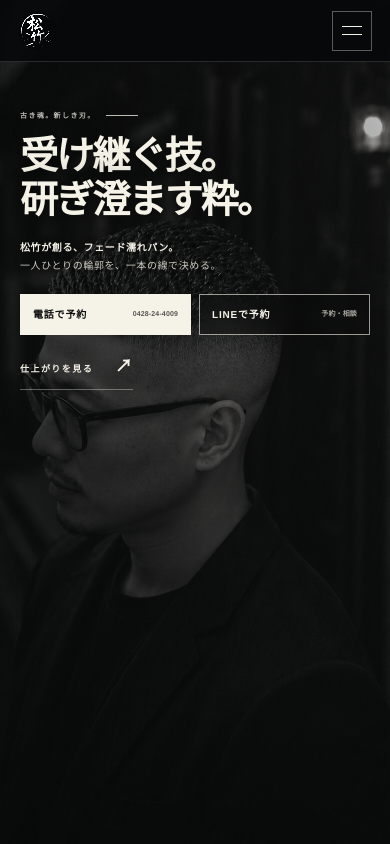
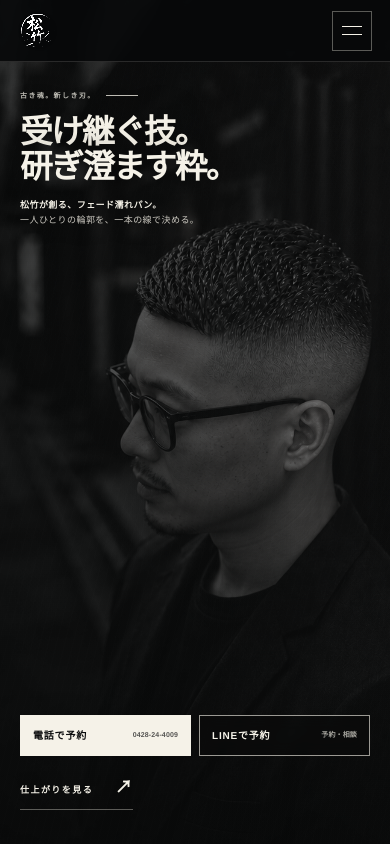
Before and after one commit to shochiku-barber/shochiku-homepage, a Next.js app: page / in a window 390 px wide. Shown: the top 844 px of the page. Built offline with nearby package versions, Linux system fonts and the light colour scheme.

Commit message:
スマホのヒーロー配置と店舗地図を改善

```diff
--- a/app/globals.css
+++ b/app/globals.css
@@ -245,16 +245,16 @@ footer { padding: 75px 6vw 36px; color: var(--ivory); background: #070809; }
   .mobile-menu summary { width: 40px; height: 40px; }
   .mobile-menu nav { top: 62px; }
   .hero::before { background: linear-gradient(90deg, rgba(8,9,9,.76) 0%, rgba(8,9,9,.34) 72%, rgba(8,9,9,.12) 100%), linear-gradient(0deg, rgba(8,9,9,.86) 0%, rgba(8,9,9,.28) 62%, rgba(8,9,9,.12) 100%); }
-  .hero-copy { width: 100%; min-height: 100svh; display: flex; flex-direction: column; justify-content: flex-start; padding: 112px 20px 42px; }
+  .hero-copy { width: 100%; min-height: 100svh; display: flex; flex-direction: column; justify-content: flex-start; padding: 92px 20px 34px; }
   .eyebrow { gap: 10px; margin-bottom: 16px; font-size: 7px; letter-spacing: .2em; }
   .eyebrow::after { width: 32px; }
-  .hero h1 { max-width: 9em; font-size: clamp(34px, 9.8vw, 44px); line-height: 1.14; letter-spacing: -.055em; }
-  .hero-lead { margin-top: 17px; font-size: 10px; line-height: 1.75; letter-spacing: .06em; }
-  .hero-actions { width: min(100%, 370px); margin-top: 20px; display: grid; grid-template-columns: 1fr 1fr; align-items: stretch; gap: 8px; }
+  .hero h1 { max-width: 9em; font-size: clamp(30px, 8.4vw, 38px); line-height: 1.08; letter-spacing: -.055em; }
+  .hero-lead { margin-top: 12px; font-size: 9px; line-height: 1.65; letter-spacing: .05em; }
+  .hero-actions { width: min(100%, 370px); margin-top: auto; display: grid; grid-template-columns: 1fr 1fr; align-items: stretch; gap: 8px; }
   .hero-actions .button { width: auto; min-width: 0; padding: 12px; gap: 8px; font-size: 10px; letter-spacing: .08em; }
   .hero-actions .button small { font-size: 7px; letter-spacing: .02em; }
   .hero-actions .text-link { grid-column: 1 / -1; width: fit-content; margin-top: 2px; padding: 9px 0; font-size: 9px; }
-  .hero-style-wrap img { object-position: 59% 38%; filter: grayscale(.94) contrast(.92) brightness(1.2); }
+  .hero-style-wrap img { object-position: 28% 40%; filter: grayscale(.94) contrast(.92) brightness(1.2); }
   .hero-technique { display: none; }
   .ticker { height: 48px; }
   .section { padding: 80px 22px; }
--- a/app/page.tsx
+++ b/app/page.tsx
@@ -165,7 +165,7 @@ export default function Home() {
           <h2 className="salon-name">男を整える、<br /><span>粋な床屋。</span></h2>
           <div className="access-map">
             <iframe
-              src="https://www.google.com/maps?q=%E6%9D%B1%E4%BA%AC%E9%83%BD%E9%9D%92%E6%A2%85%E5%B8%82%E6%9D%B1%E9%9D%923-9-15&output=embed"
+              src="https://www.google.com/maps?q=35.7881968%2C139.2767353&z=18&output=embed"
               title="ヘアーサロンリザーブ松竹の地図"
               loading="lazy"
               referrerPolicy="no-referrer-when-downgrade"
```
